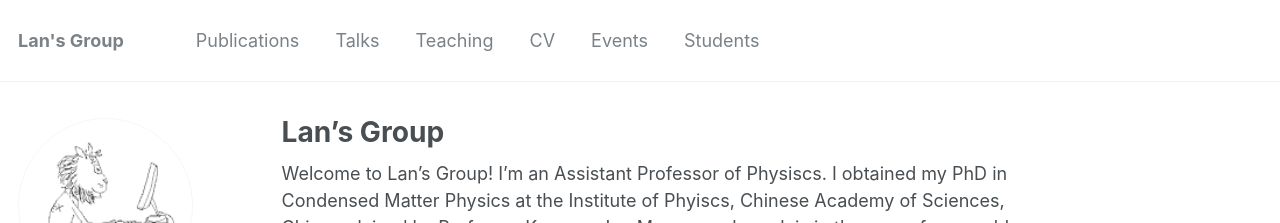
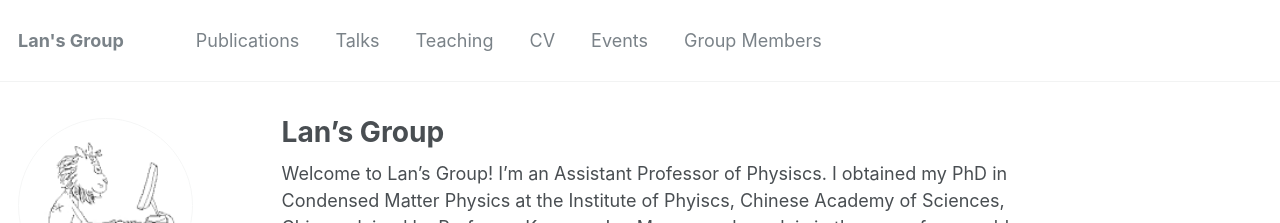
Before and after one commit to yuchenglan/LanGroup, a Jekyll site: the page built from _pages/about.md, in a window 1280 px wide and 1015 px high. Shown: the top 223 px of the window. Built offline with Jekyll 4.4.1, drawn with Linux system fonts in a browser that asks for light colours; some web fonts are replaced.

Commit message:
Update navigation.yml

```diff
--- a/_data/navigation.yml
+++ b/_data/navigation.yml
@@ -15,5 +15,5 @@ main:
   - title: "Events"
     url: /posts/
 
-  - title: "Students"
-    url: /students/
+  - title: "Group Members"
+    url: /members/
```
